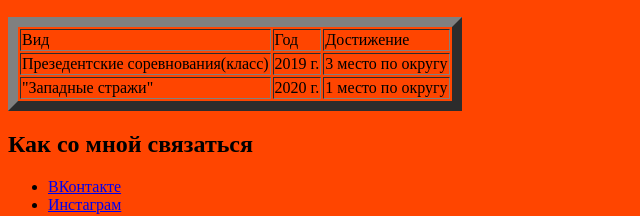
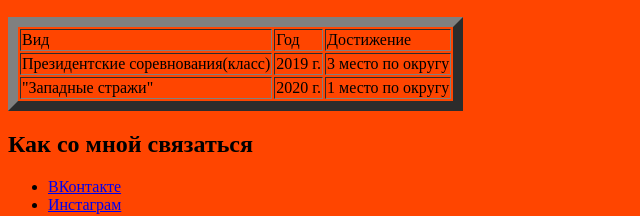
Before and after one commit to ladfik/less2, a plain HTML site: page index.html in a window 1280 px wide. Shown: the part 433-649 px from the top of the page, 0-640 px from the left. Drawn offline with Linux system fonts and the light colour scheme.

Commit message:
Add files via upload

```diff
--- a/index.html
+++ b/index.html
@@ -29,7 +29,7 @@
             <td>Достижение</td>
         </tr>
         <tr>
-            <td>Презедентские соревнования(класс)</td>
+            <td>Президентские соревнования(класс)</td>
             <td>2019 г.</td>
             <td>3 место по округу</td>
         </tr>
```
